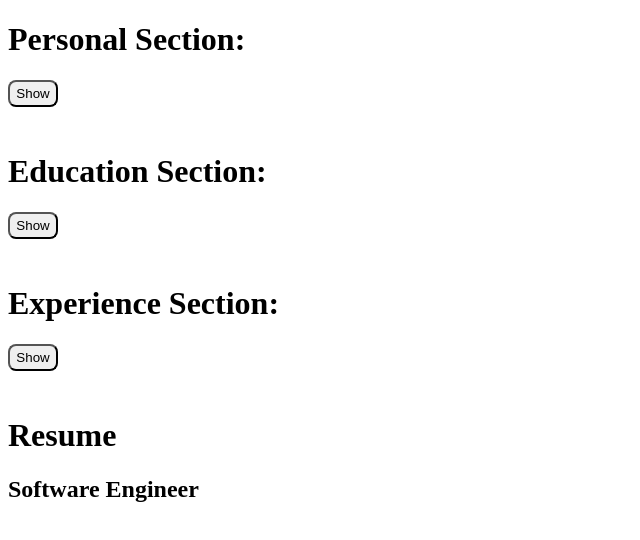
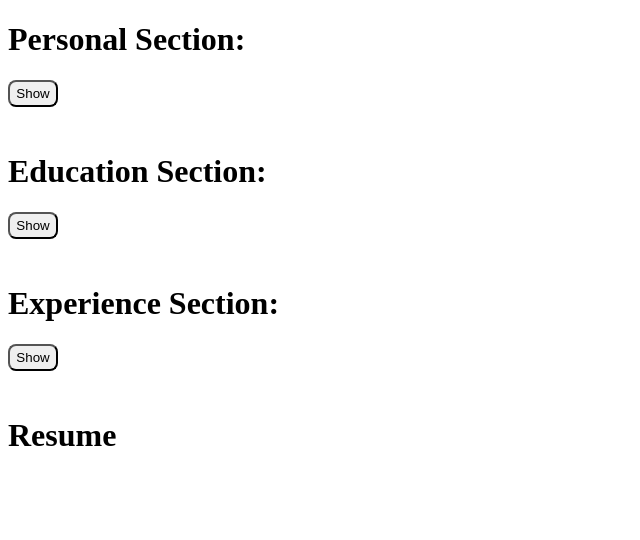
Before and after one commit to KaziAmin110/OnlineResumeGenerator, a React (Vite) app: page / in a window 1280 px wide. Shown: the top 540 px of the page, without its empty margins (0-640 px from the left). Built offline with nearby package versions, Linux system fonts and the light colour scheme.

Commit message:
Added Experiences List Functionality

```diff
--- a/src/App.jsx
+++ b/src/App.jsx
@@ -12,12 +12,17 @@ const App = () => {
   const [phoneInput, setPhoneInput] = useState("");
   const [userUniversity, setUserUniversity] = useState("");
   const [userGpa, setUserGpa] = useState("");
+  const [experiences, setExperiences] = useState([]);
   const [workExperience, setWorkExperience] = useState({
     job_title: "Software Engineer",
     company_name: "Microsoft",
     start_date: "5/1/2022",
     end_date: "8/1/2022",
-    descriptions: [],
+    descriptions: [
+      "Worked on React Project",
+      "Added Backend Functionality",
+      "Created Reverse Proxy Server",
+    ],
   });
 
   const handleChangeName = (newValue) => {
@@ -61,6 +66,7 @@ const App = () => {
           experience={workExperience}
           onUpdateExperience={setWorkExperience}
           descriptions={workExperience.descriptions}
+          onAddExperience={setExperiences}
         />
       </Experience>
       <Display
@@ -69,7 +75,7 @@ const App = () => {
         phone={phoneInput}
         university={userUniversity}
         gpa={userGpa}
-        experience={workExperience}
+        experiences={experiences}
       />
     </div>
   );
--- a/src/components/Display.jsx
+++ b/src/components/Display.jsx
@@ -1,6 +1,6 @@
 import React from "react";
 
-const Display = ({ name, email, phone, university, gpa, experience }) => {
+const Display = ({ name, email, phone, university, gpa, experiences }) => {
   return (
     <div>
       <h1>Resume</h1>
@@ -9,7 +9,9 @@ const Display = ({ name, email, phone, university, gpa, experience }) => {
       <h2>{phone}</h2>
       <h2>{university}</h2>
       <h2>{gpa}</h2>
-      <h2>{experience.job_title}</h2>
+      {experiences.map((experience, index) => {
+        return <h2 key={index}>{experience.job_title}</h2>;
+      })}
     </div>
   );
 };
--- a/src/components/ExperienceCard.jsx
+++ b/src/components/ExperienceCard.jsx
@@ -1,6 +1,11 @@
 import React, { useState } from "react";
 
-const ExperienceCard = ({ experience, onUpdateExperience, descriptions }) => {
+const ExperienceCard = ({
+  experience,
+  onUpdateExperience,
+  descriptions,
+  onAddExperience,
+}) => {
   const [description, setDescription] = useState("");
 
   const handleChangeJobTitle = (event) => {
@@ -31,6 +36,10 @@ const ExperienceCard = ({ experience, onUpdateExperience, descriptions }) => {
     }));
   };
 
+  const handleChangeDescription = (newDescription) => {
+    setDescription(newDescription);
+  };
+
   const handleAddDescription = (newDescription) => {
     onUpdateExperience((prevExperience) => ({
       ...prevExperience,
@@ -39,8 +48,8 @@ const ExperienceCard = ({ experience, onUpdateExperience, descriptions }) => {
     setDescription("");
   };
 
-  const handleChangeDescription = (newDescription) => {
-    setDescription(newDescription);
+  const handleAddExperience = (newExperience) => {
+    onAddExperience((prevExperience) => [...prevExperience, newExperience]);
   };
 
   return (
@@ -87,7 +96,9 @@ const ExperienceCard = ({ experience, onUpdateExperience, descriptions }) => {
         Add Description
       </button>
 
-      <button>Add Experience</button>
+      <button onClick={() => handleAddExperience(experience)}>
+        Add Experience
+      </button>
     </div>
   );
 };
```
